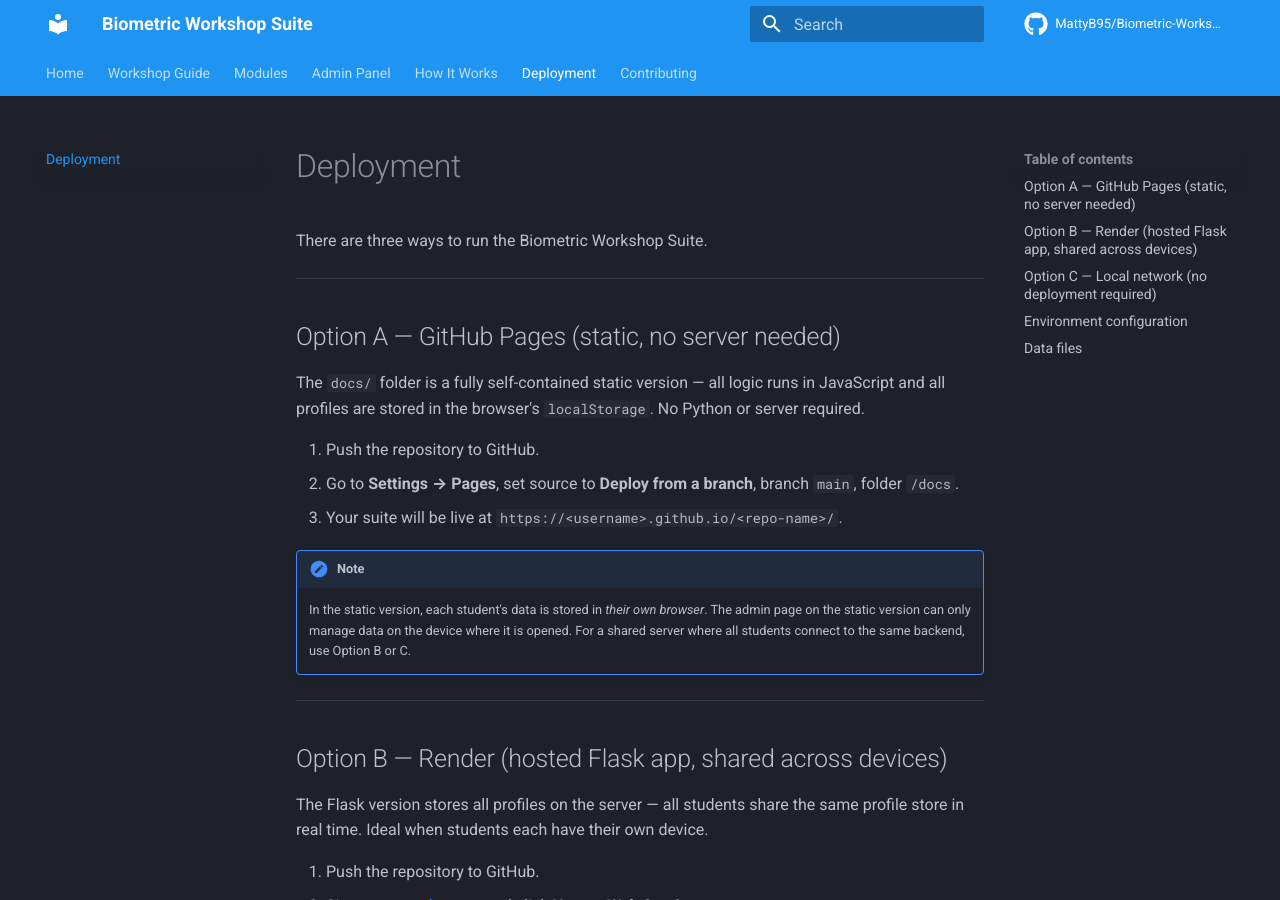
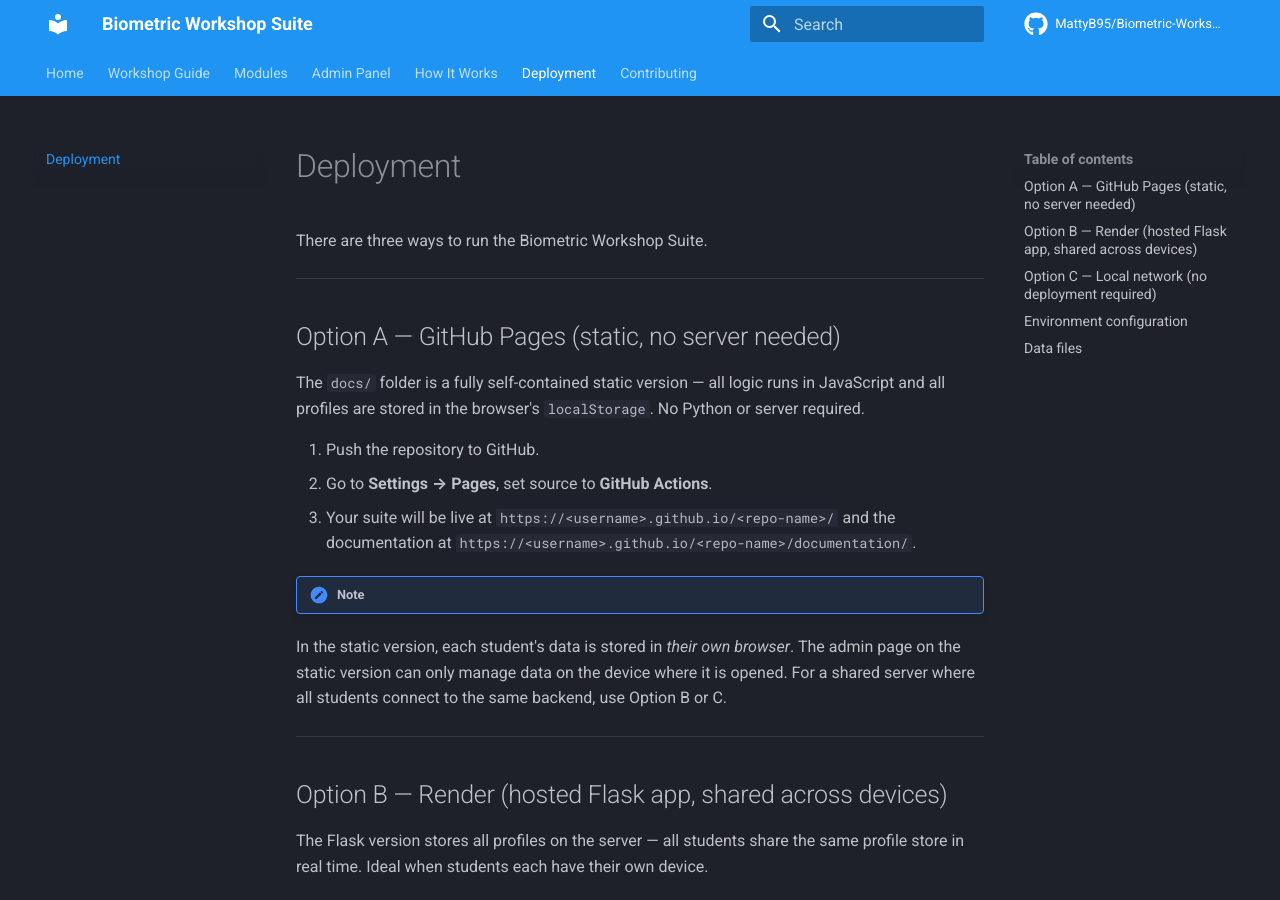
Before and after one commit to MattyB95/Biometric-Workshop-Suite, an MkDocs documentation site: the page built from mkdocs_docs/deployment.md, in a window 1280 px wide and 900 px high. Built offline with MkDocs 1.6.1 and Material for MkDocs 9.7.7, drawn with Linux system fonts in a browser that asks for light colours; comment, search, counter and statistics services are not loaded.

Commit message:
Fix Documentation Inaccuracies

```diff
--- a/mkdocs_docs/deployment.md
+++ b/mkdocs_docs/deployment.md
@@ -9,11 +9,11 @@
 The `docs/` folder is a fully self-contained static version — all logic runs in JavaScript and all profiles are stored in the browser's `localStorage`. No Python or server required.
 
 1. Push the repository to GitHub.
-2. Go to **Settings → Pages**, set source to **Deploy from a branch**, branch `main`, folder `/docs`.
-3. Your suite will be live at `https://<username>.github.io/<repo-name>/`.
+2. Go to **Settings → Pages**, set source to **GitHub Actions**.
+3. Your suite will be live at `https://<username>.github.io/<repo-name>/` and the documentation at `https://<username>.github.io/<repo-name>/documentation/`.
 
 !!! note
-    In the static version, each student's data is stored in *their own browser*. The admin page on the static version can only manage data on the device where it is opened. For a shared server where all students connect to the same backend, use Option B or C.
+In the static version, each student's data is stored in _their own browser_. The admin page on the static version can only manage data on the device where it is opened. For a shared server where all students connect to the same backend, use Option B or C.
 
 ---
 
@@ -27,7 +27,7 @@
 4. Click **Deploy** and share the URL with students.
 
 !!! note
-    Render's free tier spins down after 15 minutes of inactivity — the first request after a sleep may take ~30 seconds. Profile data stored on disk will be reset on each redeploy.
+Render's free tier spins down after 15 minutes of inactivity — the first request after a sleep may take ~30 seconds. Profile data stored on disk will be reset on each redeploy.
 
 To run in production mode locally (mirrors the Render environment):
 
@@ -53,12 +53,12 @@
 
 Open `src/app.py` and edit the constants near the top:
 
-| Variable | Default | Description |
-|---|---|---|
-| `PHRASE` | `"the quick brown fox"` | The phrase typed in the Keystroke module |
-| `ENROLL_SAMPLES_REQUIRED` | `5` | Keystroke enrolment attempts required |
-| `MOUSE_ENROLL_SAMPLES_REQUIRED` | `5` | Mouse enrolment attempts required |
-| `DEFAULT_ADMIN_PIN` | `"1965"` | Fallback PIN if `admin_config.json` is absent |
+| Variable                        | Default                 | Description                                   |
+| ------------------------------- | ----------------------- | --------------------------------------------- |
+| `PHRASE`                        | `"the quick brown fox"` | The phrase typed in the Keystroke module      |
+| `ENROLL_SAMPLES_REQUIRED`       | `5`                     | Keystroke enrolment attempts required         |
+| `MOUSE_ENROLL_SAMPLES_REQUIRED` | `5`                     | Mouse enrolment attempts required             |
+| `DEFAULT_ADMIN_PIN`             | `"1965"`                | Fallback PIN if `admin_config.json` is absent |
 
 The admin PIN can also be changed at runtime via the [Admin Panel](admin.md) without restarting the server.
 
@@ -68,13 +68,13 @@
 
 The Flask app auto-creates these files in the project root on first use:
 
-| File | Contents |
-|---|---|
-| `profiles.json` | Keystroke profiles |
-| `mouse_profiles.json` | Mouse dynamics profiles |
-| `face_profiles.json` | Face recognition profiles |
-| `voice_profiles.json` | Voice biometric profiles |
+| File                      | Contents                    |
+| ------------------------- | --------------------------- |
+| `profiles.json`           | Keystroke profiles          |
+| `mouse_profiles.json`     | Mouse dynamics profiles     |
+| `face_profiles.json`      | Face recognition profiles   |
+| `voice_profiles.json`     | Voice biometric profiles    |
 | `signature_profiles.json` | Signature dynamics profiles |
-| `admin_config.json` | Admin PIN |
+| `admin_config.json`       | Admin PIN                   |
 
 All files are plain JSON. They are listed in `.gitignore` to avoid accidentally committing student data.
```
Also changed, not shown: CHANGELOG.md (+1 -1 lines), README.md (+3 -1 lines), mkdocs_docs/admin.md (+6 -4 lines), mkdocs_docs/algorithms.md (+15 -15 lines).
